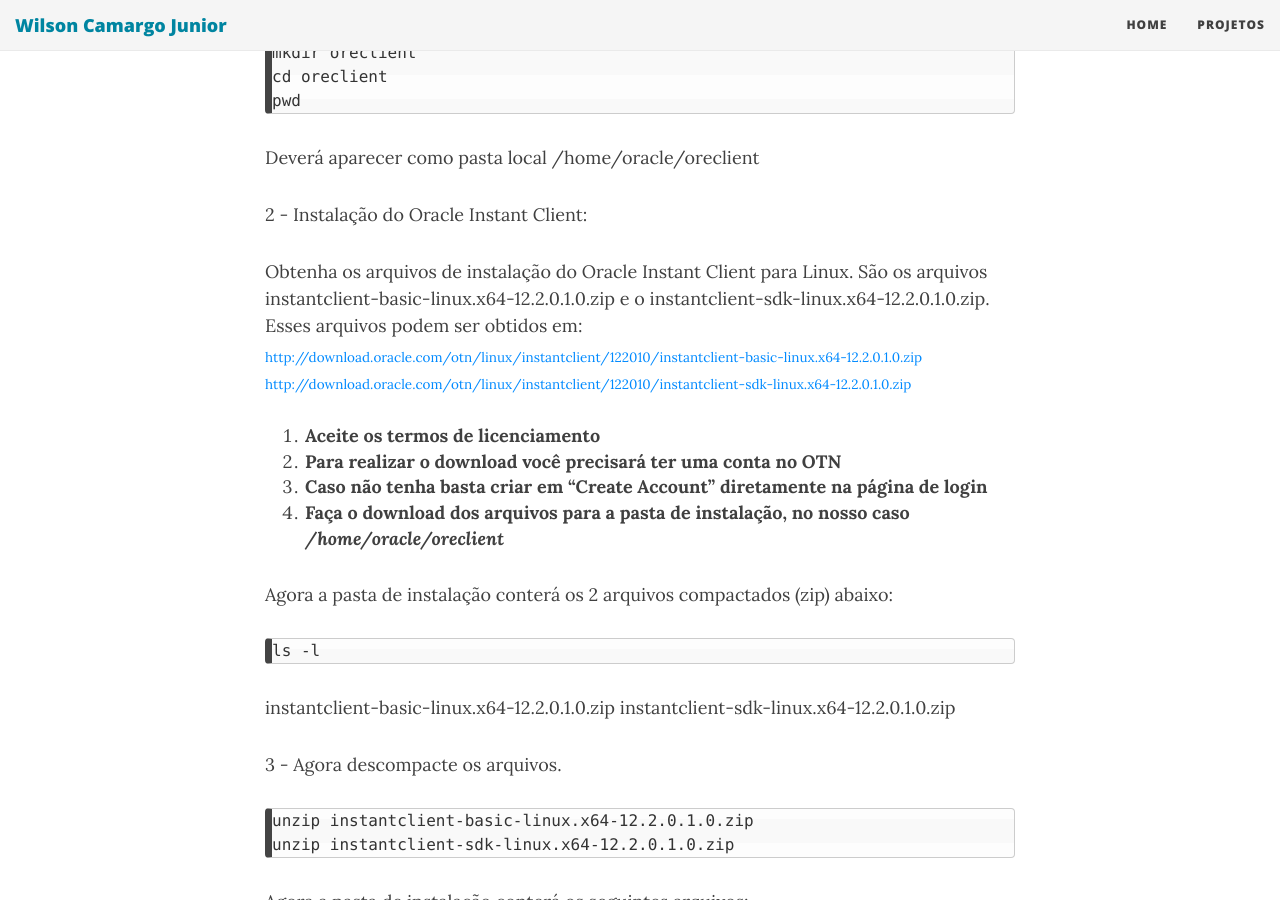
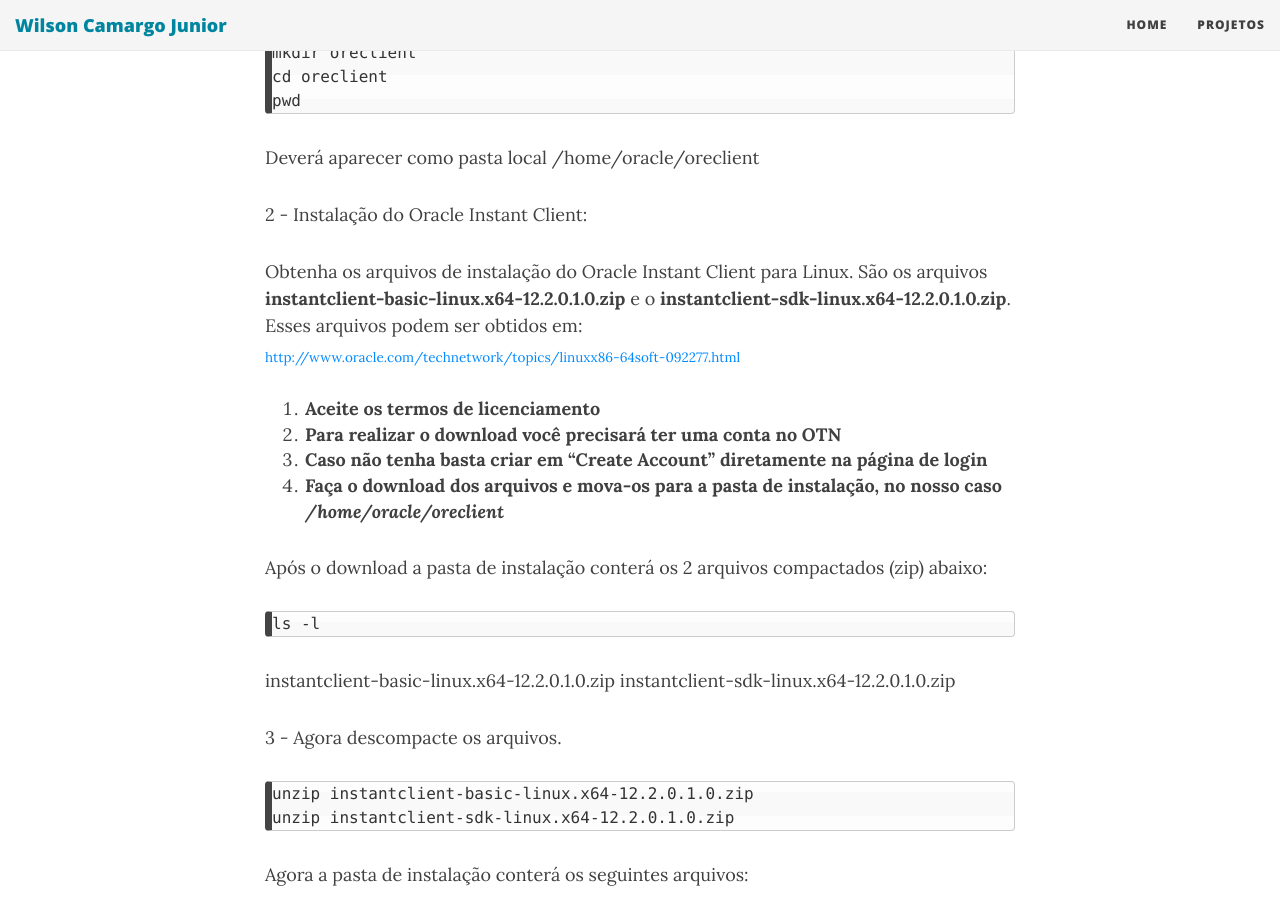
Before and after one commit to wilson-camargo-jr/teste, a Jekyll site: the page built from _posts/2018-06-18-ANN-ORE-P3.md, in a window 1280 px wide and 900 px high, scrolled down 11610 px. Built offline with Jekyll 4.4.1, drawn with Linux system fonts in a browser that asks for light colours; nearby versions of some CDN libraries.

Commit message:
Update 2018-06-18-ANN-ORE-P3.md

````diff
--- a/_posts/2018-06-18-ANN-ORE-P3.md
+++ b/_posts/2018-06-18-ANN-ORE-P3.md
@@ -242,16 +242,15 @@
 
 2 -	Instalação do Oracle Instant Client:
 
-Obtenha os arquivos de instalação do Oracle Instant Client para Linux. São os arquivos instantclient-basic-linux.x64-12.2.0.1.0.zip e o instantclient-sdk-linux.x64-12.2.0.1.0.zip.  Esses arquivos podem ser obtidos em:
-<sub><a href="http://download.oracle.com/otn/linux/instantclient/122010/instantclient-basic-linux.x64-12.2.0.1.0.zip" target="_blank">http://download.oracle.com/otn/linux/instantclient/122010/instantclient-basic-linux.x64-12.2.0.1.0.zip</a></sub>
-<sub><a href="http://download.oracle.com/otn/linux/instantclient/122010/instantclient-sdk-linux.x64-12.2.0.1.0.zip" target="_blank">http://download.oracle.com/otn/linux/instantclient/122010/instantclient-sdk-linux.x64-12.2.0.1.0.zip</a></sub>
+Obtenha os arquivos de instalação do Oracle Instant Client para Linux. São os arquivos **instantclient-basic-linux.x64-12.2.0.1.0.zip** e o **instantclient-sdk-linux.x64-12.2.0.1.0.zip**.  Esses arquivos podem ser obtidos em:
+<sub><a href="http://www.oracle.com/technetwork/topics/linuxx86-64soft-092277.html" target="_blank">http://www.oracle.com/technetwork/topics/linuxx86-64soft-092277.html</a></sub>
 
 1. **Aceite os termos de licenciamento**
 2. **Para realizar o download você precisará ter uma conta no OTN**
 3. **Caso não tenha basta criar em “Create Account” diretamente na página de login**
-4. **Faça o download dos arquivos para a pasta de instalação, no nosso caso _/home/oracle/oreclient_**
+4. **Faça o download dos arquivos e mova-os para a pasta de instalação, no nosso caso _/home/oracle/oreclient_**
 
-Agora a pasta de instalação conterá os 2 arquivos compactados (zip) abaixo:
+Após o download a pasta de instalação conterá os 2 arquivos compactados (zip) abaixo:
 
 ```
 ls -l
````
